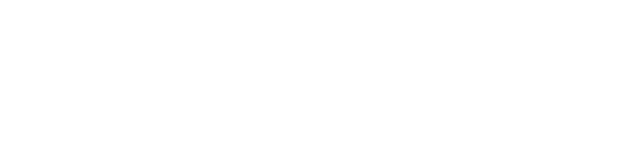
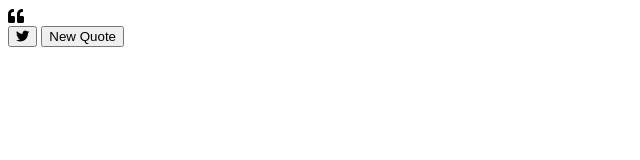
Before and after one commit to isumangupta/quote-generator, a plain HTML site: page index.html in a window 1280 px wide. Shown: the whole page, without its empty margins (0-640 px from the left). Drawn offline with Linux system fonts and the light colour scheme.

Commit message:
Added HTML Content

```diff
--- a/index.html
+++ b/index.html
@@ -4,9 +4,36 @@
     <meta charset="UTF-8">
     <meta name="viewport" content="width=device-width, initial-scale=1.0">
     <title>Quote Generator</title>
+    <link rel="icon" type="image/png" href="https://www.google.com/s2/favicons?domain=codepen.io">
+    <link rel="stylesheet" href="https://cdnjs.cloudflare.com/ajax/libs/font-awesome/5.13.1/css/all.min.css">
     <link rel="stylesheet" href="style.css">
 </head>
 <body>
+    <!-- Loader -->
+    <div class="loader" id="loader"></div>
+
+    <!-- Quote -->
+    <div class="quote-container" id="quote-container">
+        <!-- Quote Text -->
+        <div class="quote-text">
+            <i class="fas fa-quote-left"></i>
+            <span id="quote"></span>
+        </div>
+
+        <!-- Author -->
+        <div class="quote-author">
+            <span id="author"></span>
+        </div>
+
+        <!-- Buttons -->
+        <div class="btn-container">
+            <button class="btn-twitter" id="twitter" title="Tweet This!">
+                <i class="fab fa-twitter"></i>
+            </button>
+            <button id="new-quote">New Quote</button>
+        </div>
+    </div>
+
     <!-- Script -->
     <script src="script.js"></script>
 </body>
```
